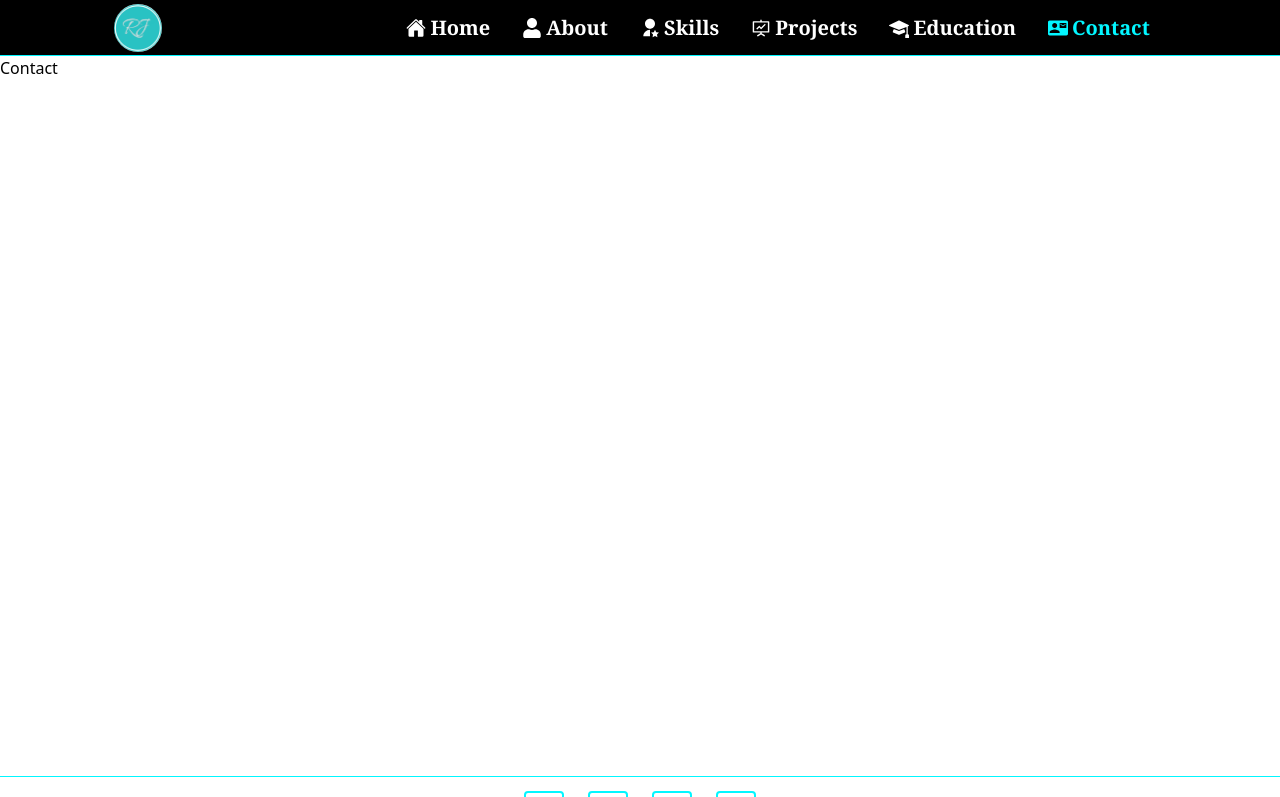
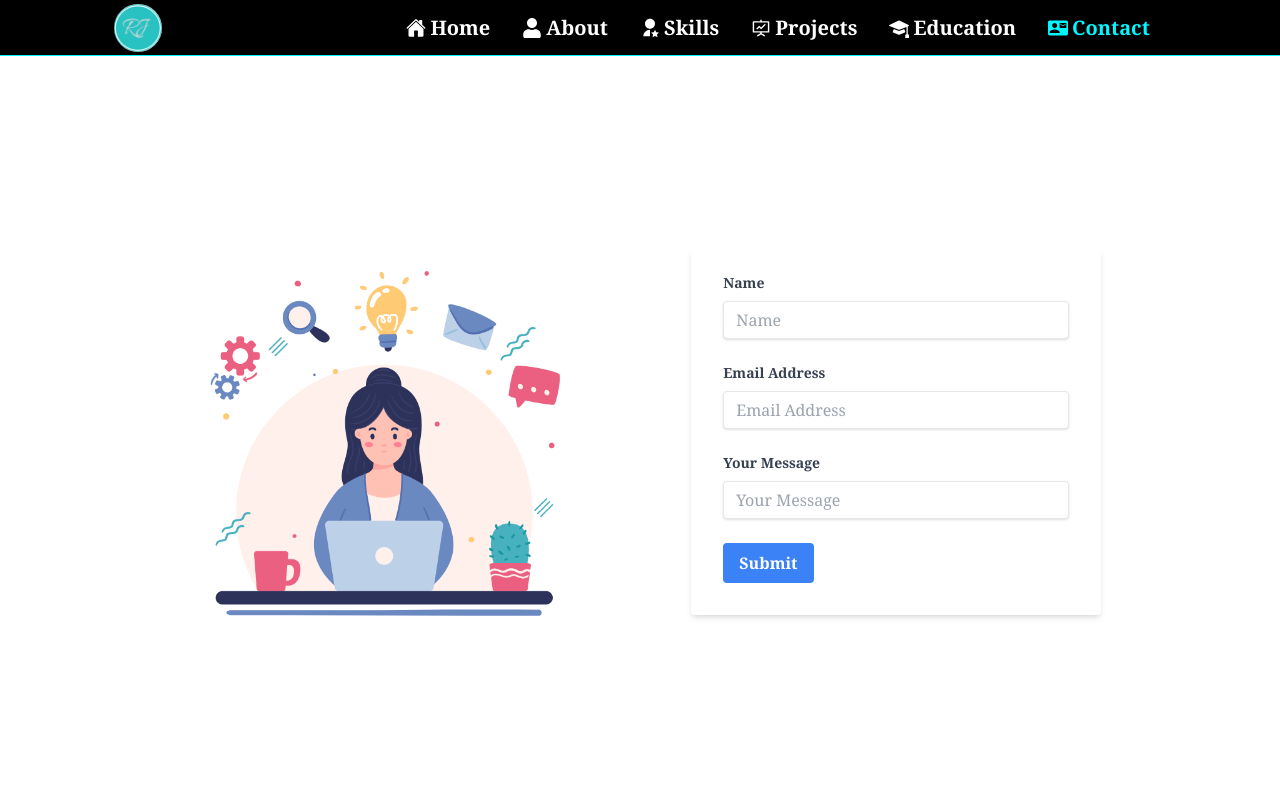
Before and after one commit to RidhikaJoshi/New_Portfolio, a React app: page /contact in a window 1280 px wide. Shown: the top 797 px of the page. Built offline with nearby package versions, Linux system fonts and the light colour scheme; the HTML template or start-up script is replaced by a standard one.

Commit message:
Add contact form and update footer icons

```diff
--- a/src/Components/Contact.jsx
+++ b/src/Components/Contact.jsx
@@ -1,8 +1,36 @@
 import React from 'react'
+import contact from '../assets/contact.gif'
+import FormFeild from './FormFeild'
 
 function Contact() {
   return (
-    <div className='min-h-[90vh]'>Contact</div>
+    <div className='min-h-[90vh] flex items-center justify-center font-serif mt-6 mb-6'>
+
+      <div className='w-[80%] min-h-[28rem] bg-white rounded-2xl flex md:flex-row flex-col '>
+        {/* This is for the image-part */}
+        <div className='md:w-[50%] w-full flex items-center justify-center'>
+            <img className='rounded h-[25rem]' src={contact}/>
+        </div>
+
+
+        {/* this will be the form */}
+        <div className='md:w-[50%] w-full h-[30rem] flex items-center justify-center '>
+            <form className="bg-white shadow-md rounded px-8 pt-6 pb-8 mb-4 w-[80%]">
+                  {/* This div is for name field */}
+                  <FormFeild name="Name" type="text"/>
+                  <FormFeild name="Email Address" type="email"/>
+                  <FormFeild name="Your Message" type="text"/>
+                  <div className="flex items-center justify-between">
+                    <button className="bg-blue-500 hover:bg-blue-700 text-white font-bold py-2 px-4 rounded focus:outline-none focus:shadow-outline" type="button">
+                      Submit
+                    </button>
+
+                  </div>
+          </form>
+        </div>
+      </div>
+
+    </div>
   )
 }
 
--- a/src/Components/Education.jsx
+++ b/src/Components/Education.jsx
@@ -14,7 +14,7 @@ function Education() {
               <div className='md:w-[50%] w-full  flex items-center justify-center'>
               {/* <img className='rounded-2xl ' src={reading}/> */}
 
-              <svg width="90%" viewBox="0 0 1006 830" fill="none" xmlns="http://www.w3.org/2000/svg">
+    <svg width="90%" viewBox="0 0 1006 830" fill="none" xmlns="http://www.w3.org/2000/svg">
                 <g id="undraw_Tree_swing_646s 1" clipPath="url(#clip0)">
                     <path id="Vector" d="M462.918 28.5253C463.527 29.9749 463.981 31.4902 464.271 33.0436C463.612 30.674 463.095 29.0655 462.918 28.5253Z" fill="#3f3d56"></path>
                     <path id="Vector_2" d="M483.784 103.593C483.784 103.593 483.784 105.287 482.031 111.402L483.784 103.593Z" fill="#3f3d56"></path>
@@ -84,6 +84,7 @@ function Education() {
                     <path id="leaf12" d="M853.749 362.407C842.251 380.962 820.358 387.514 820.358 387.514C820.358 387.514 817.107 363.984 828.605 345.429C840.103 326.874 861.995 320.321 861.995 320.321C861.995 320.321 865.246 343.852 853.749 362.407Z" fill="#03F6FF"></path>
                 </g>
             </svg>
+
 
               </div>
 
--- a/src/Components/Footer.jsx
+++ b/src/Components/Footer.jsx
@@ -12,10 +12,10 @@ function Footer() {
 
       <div>
         <ul className='flex flex-row justify-evenly items-center gap-6'>
-          <li className='text-2xl border-2 p-1.5 rounded hover:rounded-full border-[#03F6FF] text-[#03F6FF]'><Link to="https://www.linkedin.com/in/ridhika-joshi-069164221/" target='_blank'><FaLinkedin /></Link></li>
-          <li className='text-2xl border-2 p-1.5 rounded hover:rounded-full border-[#03F6FF] text-[#03F6FF]'><Link to="https://github.com/RidhikaJoshi" target='_blank'><FaGithub /></Link></li>
-          <li className='text-2xl border-2 p-1.5 rounded hover:rounded-full border-[#03F6FF] text-[#03F6FF]'><Link to="https://twitter.com/ridhika_joshi" target='_blank'><FaTwitter /></Link></li>
-          <li className='text-2xl border-2 p-1.5 rounded hover:rounded-full border-[#03F6FF] text-[#03F6FF]'><Link to="https://medium.com/@ridhikasmrh" target='_blank'><FaMedium /></Link></li>
+          <li className='text-2xl border-2  p-1.5  rounded  border-[#03F6FF] text-[#03F6FF]'><Link to="https://www.linkedin.com/in/ridhika-joshi-069164221/" target='_blank'><FaLinkedin/></Link></li>
+          <li className='text-2xl  border-2   p-1.5 rounded  border-[#03F6FF] text-[#03F6FF]'><Link to="https://github.com/RidhikaJoshi" target='_blank'><FaGithub/></Link></li>
+          <li className='text-2xl border-2   p-1.5 rounded  border-[#03F6FF] text-[#03F6FF]'><Link to="https://twitter.com/ridhika_joshi" target='_blank'><FaTwitter /></Link></li>
+          <li className='text-2xl border-2 p-1.5 rounded border-[#03F6FF] text-[#03F6FF]'><Link to="https://medium.com/@ridhikasmrh" target='_blank'><FaMedium /></Link></li>
         </ul>
       </div>
       <div className='flex flex-row items-center gap-2 text-[#03F6FF]'><FaHeart /><div>Made By Ridhika Joshi</div></div>
--- /dev/null
+++ b/src/Components/FormFeild.jsx
@@ -0,0 +1,14 @@
+import React from 'react'
+
+function FormFeild({name,type}) {
+  return (
+    <div className="mb-6">
+            <label className="block text-gray-700 text-sm font-bold mb-2" for="username">
+                      {name}
+            </label>
+            <input className="shadow appearance-none border rounded w-full py-2 px-3 text-gray-700 leading-tight focus:outline-none focus:shadow-outline" id= {name} type={type} placeholder= {name}/>
+    </div>
+  )
+}
+
+export default FormFeild
```
Also changed, not shown: src/Components/miscellaneous/Icons.jsx (added), src/assets/Github.gif (added), src/assets/contact.gif (added).
